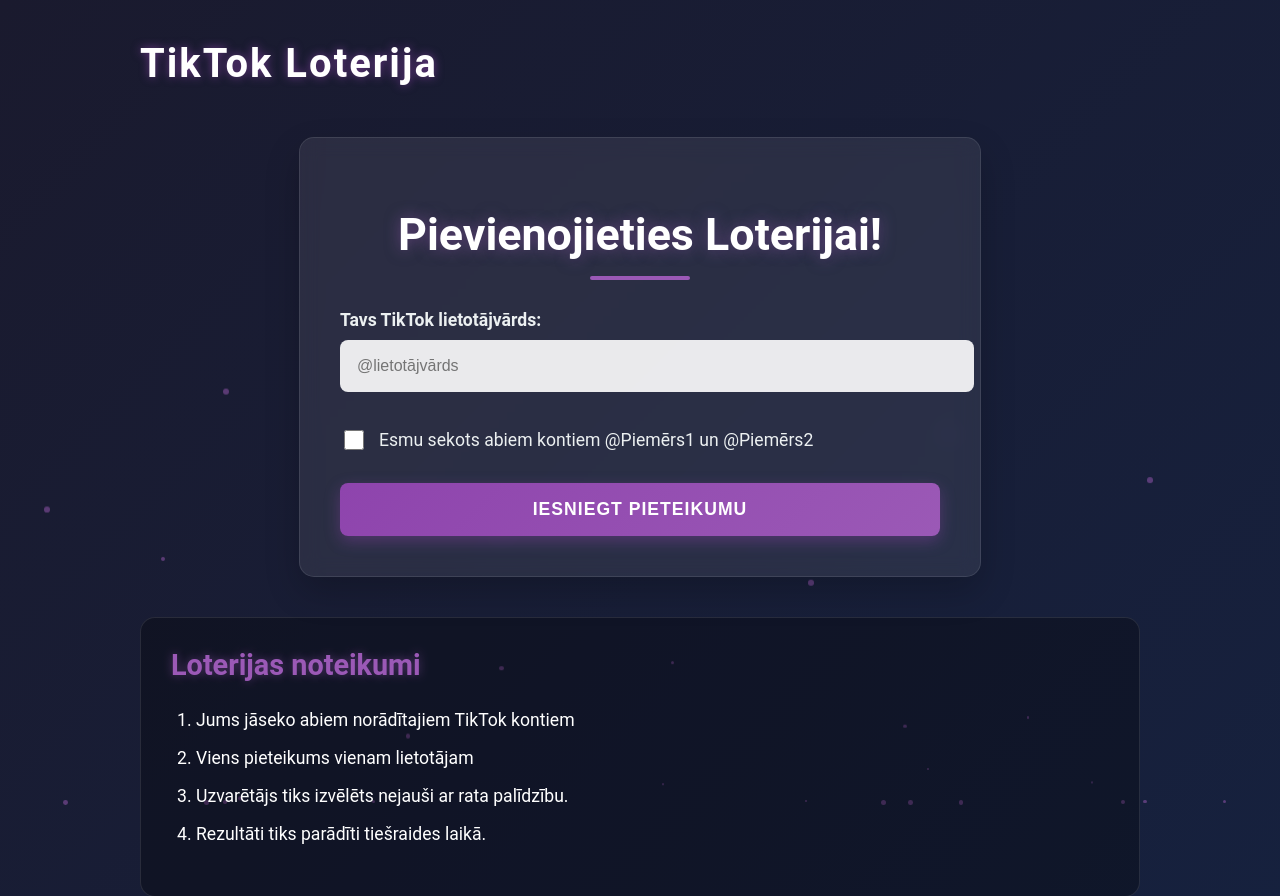
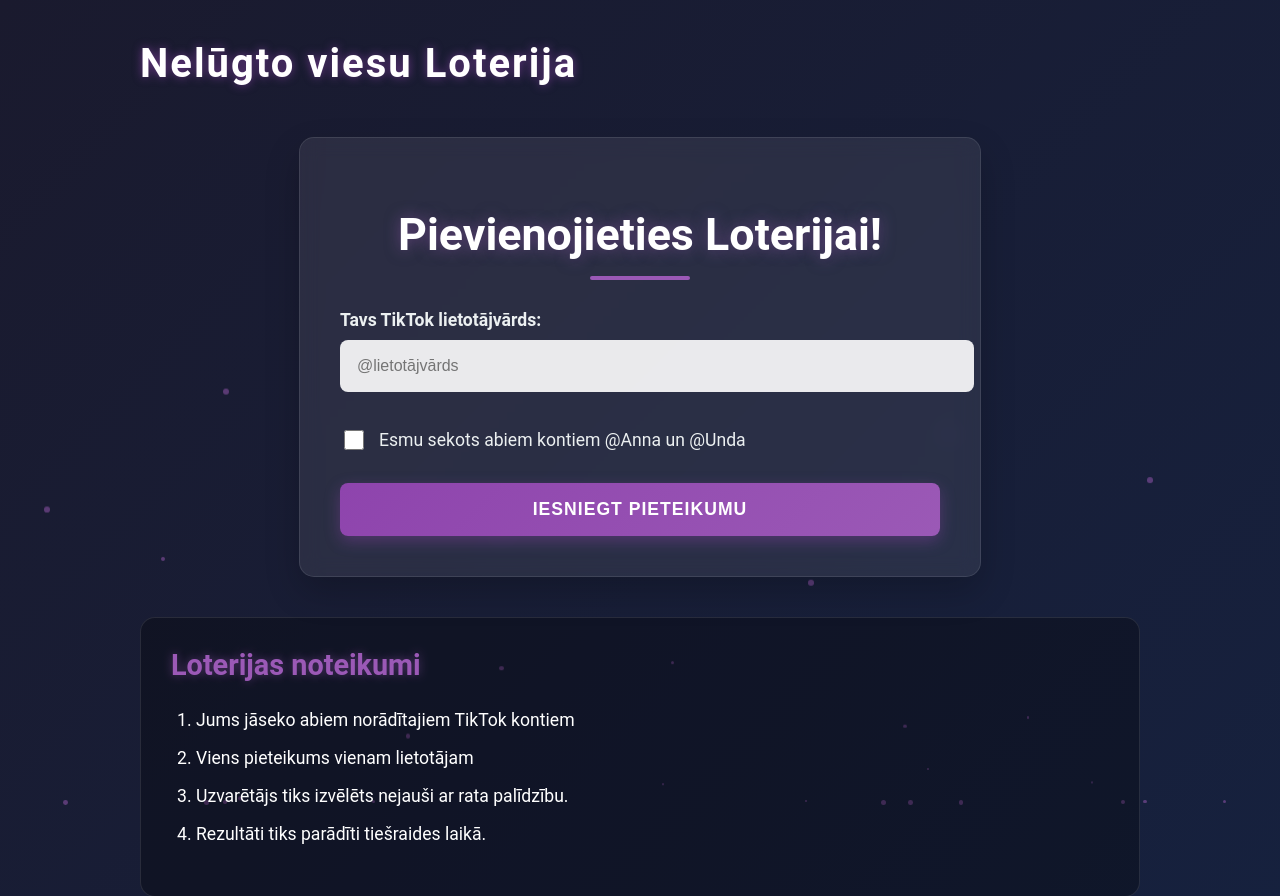
Before and after one commit to Mrkivi24/Lottery, a Flask app: page /lottery in a window 1280 px wide. Shown: the top 896 px of the page. Run offline with Flask 3, Linux system fonts and the light colour scheme.

Commit message:
Update lottery.html

```diff
--- a/templates/lottery.html
+++ b/templates/lottery.html
@@ -3,7 +3,7 @@
 <head>
     <meta charset="UTF-8">
     <meta name="viewport" content="width=device-width, initial-scale=1.0">
-    <title>TikTok Loterija</title>
+    <title>Loterija</title>
     <link rel="stylesheet" href="{{ url_for('static', filename='css/styles.css') }}">
     <link rel="stylesheet" href="https://cdnjs.cloudflare.com/ajax/libs/font-awesome/6.0.0-beta3/css/all.min.css">
 </head>
@@ -13,7 +13,7 @@
 
     <div class="container">
         <header>
-            <div class="logo">TikTok Loterija</div>
+            <div class="logo">Nelūgto viesu Loterija</div>
         </header>
 
         <div class="lottery-card">
@@ -26,7 +26,7 @@
 
                 <div class="checkbox-group">
                     <input type="checkbox" id="followed" name="followed" required>
-                    <label for="followed">Esmu sekots abiem kontiem @Piemērs1 un @Piemērs2</label>
+                    <label for="followed">Esmu sekots abiem kontiem @Anna un @Unda</label>
                 </div>
 
                 <button type="submit">Iesniegt pieteikumu</button>
```
